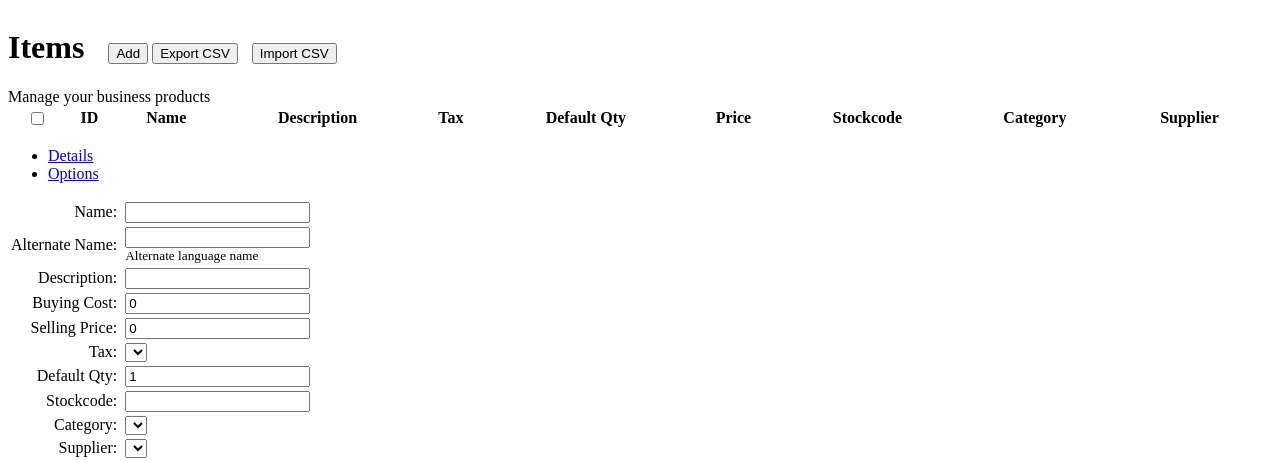
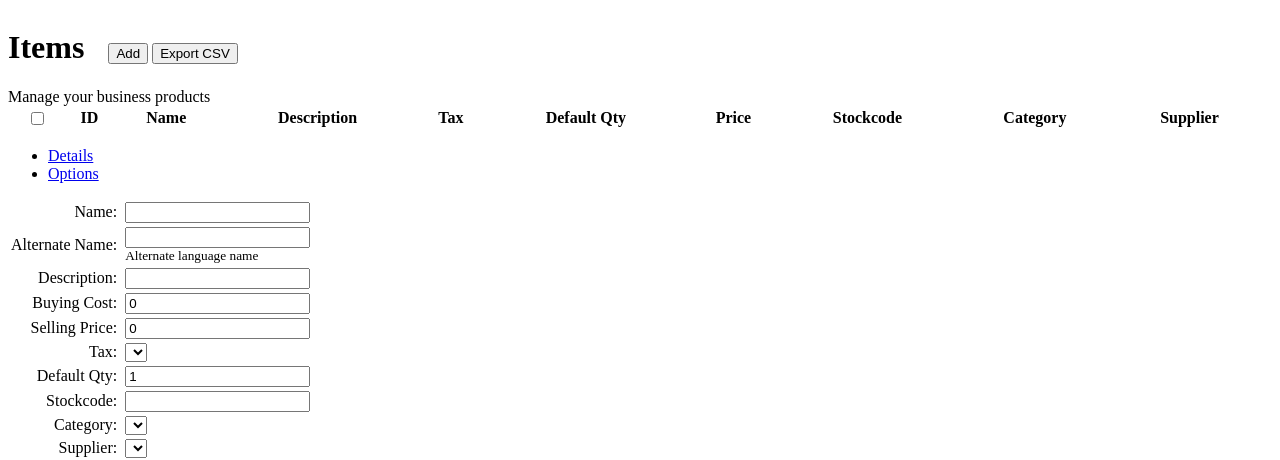
Before and after one commit to praveenkutti1990/storelinkpos, a PHP site: page /XeroOAuth-PHP/admin/content/items.php in a window 1280 px wide. Shown: the top 460 px of the page. Run offline with PHP 8.4, Linux system fonts and the light colour scheme; lists and menus that the app fills with data are empty.

Commit message:
removed unwanted ui elements

```diff
--- a/admin/content/items.php
+++ b/admin/content/items.php
@@ -5,7 +5,7 @@
     </h1>
     <button onclick="$('#adddialog').dialog('open');" id="addbtn" class="btn btn-primary btn-sm pull-right"><i class="icon-pencil align-top bigger-125"></i>Add</button>
     <button class="btn btn-success btn-sm pull-right" style="margin-right: 10px;" onclick="exportItems();"><i class="icon-cloud-download align-top bigger-125"></i>Export CSV</button>
-    <button class="btn btn-success btn-sm pull-right" style="margin-right: 10px;" onclick="openImportDialog();"><i class="icon-cloud-upload align-top bigger-125"></i>Import CSV</button>
+    <!-- <button class="btn btn-success btn-sm pull-right" style="margin-right: 10px;" onclick="openImportDialog();"><i class="icon-cloud-upload align-top bigger-125"></i>Import CSV</button> -->
 </div><!-- /.page-header -->
 
 <div class="row">
--- a/admin/index.html
+++ b/admin/index.html
@@ -585,12 +585,12 @@
                             Payments
                         </a>
                     </li>
-                    <li class="">
+                    <!-- <li class="">
                         <a href="#transoptions" data-toggle="tab">
                             <i class="blue icon-cogs bigger-120"></i>
                             Options
                         </a>
-                    </li>
+                    </li> -->
                 </ul>
 
                 <div class="tab-content">
```
Also changed, not shown: 1 other file.
